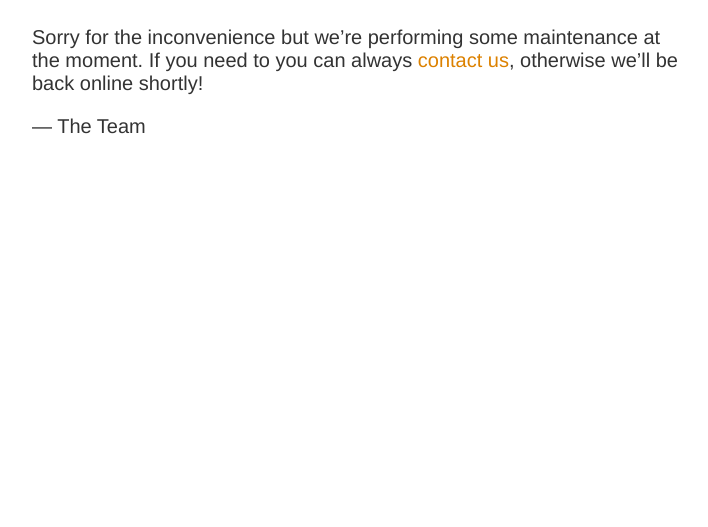
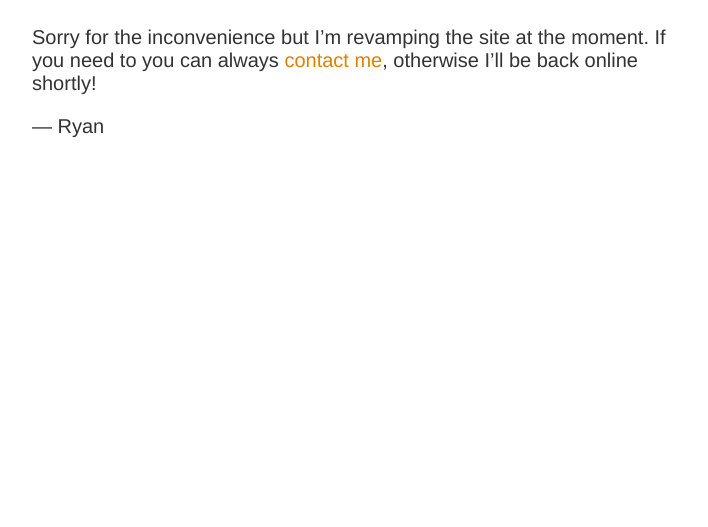
Before and after one commit to roosiq/maintenance, a plain HTML site: page index.html in a window 1280 px wide. Shown: the part 273-800 px from the top of the page, without its empty margins (283-991 px from the left). Drawn offline with Linux system fonts and the light colour scheme.

Commit message:
Update index.html

```diff
--- a/index.html
+++ b/index.html
@@ -12,7 +12,7 @@
 <article>
     <h1>We&rsquo;ll be back soon!</h1>
     <div>
-        <p>Sorry for the inconvenience but we&rsquo;re performing some maintenance at the moment. If you need to you can always <a href="mailto:r.k.cook@me.com">contact us</a>, otherwise we&rsquo;ll be back online shortly!</p>
-        <p>&mdash; The Team</p>
+        <p>Sorry for the inconvenience but I&rsquo;m revamping the site at the moment. If you need to you can always <a href="mailto:r.k.cook@me.com">contact me</a>, otherwise I&rsquo;ll be back online shortly!</p>
+        <p>&mdash; Ryan</p>
     </div>
 </article>
```
